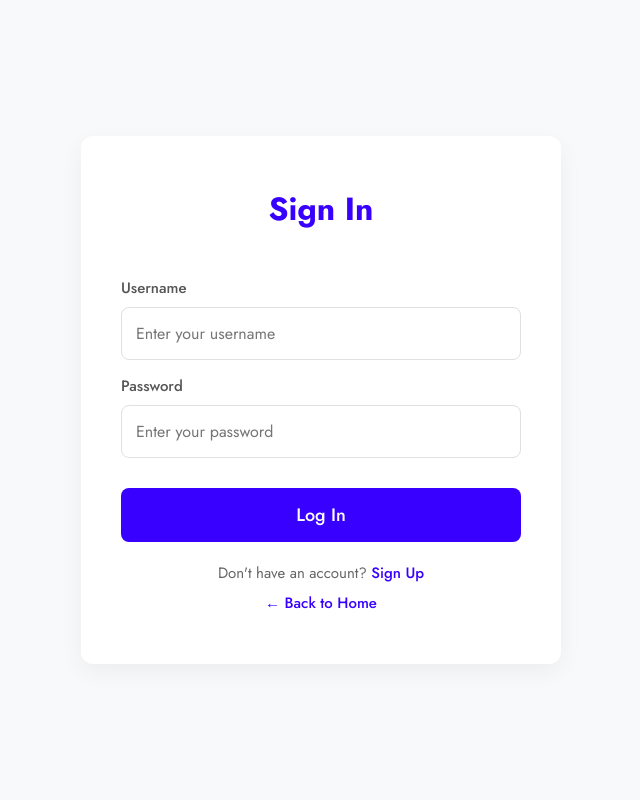
After one commit to kwitonda-theos/personal-finance-tracker, a Django app: page /login in a window 1280 px wide. The commit adds this page. Shown: the whole page, without its empty margins (319-959 px from the left). Run offline with Django 5.2, Linux system fonts and the light colour scheme.

Commit message:
feat: add user authentication templates and styling for login and registration pages

```diff
--- a/myproject/pft/static/pft.css
+++ b/myproject/pft/static/pft.css
@@ -1,52 +1,61 @@
-*{
+* {
     margin: 0;
     padding: 0;
-    font-family: "jost",sans-serif;
+    font-family: "jost", sans-serif;
 }
-.container{
+
+.container {
     display: flex;
 }
+
 /* first part*/
-.first-part{
-    margin-left:100px;
+.first-part {
+    margin-left: 100px;
     margin-top: 40px;
     margin-right: 75px;
 }
-.first-nav{
+
+.first-nav {
     display: flex;
     gap: 10px;
 
 }
-.first-nav h1{
+
+.first-nav h1 {
     padding-top: 5px;
     font-size: 37px;
 
 }
-.first-nav img{
-    width:35px;
+
+.first-nav img {
+    width: 35px;
     padding-top: 15px;
     height: 35px;
 }
+
 .first-content {
     margin-top: 80px;
 
 }
-.first-content h1{
+
+.first-content h1 {
     line-height: 1.2em;
     margin-bottom: 30px;
 }
-.first-content p{
+
+.first-content p {
     margin-top: 30px;
     font-size: 17px;
 }
-.first-content hr{
+
+.first-content hr {
     border: 2px solid black;
     margin-right: 200px;
 }
 
 
 /*second part*/
-.second-part{
+.second-part {
     display: grid;
 
     grid-template-columns: 1fr;
@@ -55,27 +64,32 @@
     padding: 0px 92px 57px 0px;
 
 }
-.second-part ul{
+
+.second-part ul {
     list-style: none;
     display: flex;
     gap: 70px;
 
 
 }
-.second-part a{
+
+.second-part a {
     text-decoration: none;
     color: white;
     transition: color 0.2s;
 }
-.second-part a:hover{
+
+.second-part a:hover {
     color: rgb(201, 221, 238);
 }
-.home-image{
-    width:731px;
+
+.home-image {
+    width: 731px;
     height: 457px;
     margin-left: 50px;
 }
-.second-nav{
+
+.second-nav {
     font-size: 32px;
     margin-top: 45px;
     margin-left: 200px;
@@ -84,9 +98,9 @@
 }
 
 /* support page */
-.support-form{
-    display:grid;
-    grid-template-columns: 1fr ;
+.support-form {
+    display: grid;
+    grid-template-columns: 1fr;
     margin-top: 20px;
     background: white;
     padding: 20px 40px 30px 40px;
@@ -102,6 +116,7 @@
 
 
 }
+
 .support-form input[type="text"],
 .support-form input[type="email"],
 .support-form textarea {
@@ -112,6 +127,7 @@
     border-radius: 5px;
     font-size: 16px;
 }
+
 .support-form button {
     background-color: #3700ff;
     color: white;
@@ -124,3 +140,130 @@
     margin-top: 10px;
     transition: color 0.2s, background-color 0.2s;
 }
+
+/* Auth Buttons */
+.auth-buttons {
+    margin-top: 40px;
+    display: flex;
+    gap: 20px;
+}
+
+.btn-primary {
+    background-color: #3700ff;
+    color: white;
+    padding: 12px 30px;
+    border-radius: 8px;
+    text-decoration: none;
+    font-size: 18px;
+    border: 2px solid #3700ff;
+    transition: background-color 0.2s, color 0.2s;
+    font-weight: 500;
+}
+
+.btn-primary:hover {
+    background-color: transparent;
+    color: #3700ff;
+}
+
+.btn-secondary {
+    background-color: transparent;
+    color: #3700ff;
+    padding: 12px 30px;
+    border-radius: 8px;
+    text-decoration: none;
+    font-size: 18px;
+    border: 2px solid #3700ff;
+    transition: background-color 0.2s, color 0.2s;
+    font-weight: 500;
+}
+
+.btn-secondary:hover {
+    background-color: #3700ff;
+    color: white;
+}
+
+/* Auth Pages */
+.auth-container {
+    display: flex;
+    justify-content: center;
+    align-items: center;
+    min-height: 100vh;
+    background-color: #f8f9fa;
+}
+
+.auth-form {
+    background: white;
+    padding: 50px 40px;
+    border-radius: 12px;
+    box-shadow: 0 8px 24px rgba(0, 0, 0, 0.05);
+    width: 400px;
+    display: flex;
+    flex-direction: column;
+}
+
+.auth-form h2 {
+    text-align: center;
+    margin-bottom: 30px;
+    color: #3700ff;
+    font-size: 32px;
+}
+
+.auth-form label {
+    margin-top: 15px;
+    font-size: 15px;
+    color: #555;
+    font-weight: 500;
+}
+
+.auth-form input[type="text"],
+.auth-form input[type="password"],
+.auth-form input[type="email"] {
+    padding: 14px;
+    margin-top: 8px;
+    border: 1px solid #e0e0e0;
+    border-radius: 8px;
+    font-size: 16px;
+    transition: border-color 0.2s;
+    outline: none;
+}
+
+.auth-form input[type="text"]:focus,
+.auth-form input[type="password"]:focus,
+.auth-form input[type="email"]:focus {
+    border-color: #3700ff;
+}
+
+.auth-form button {
+    background-color: #3700ff;
+    color: white;
+    padding: 14px;
+    border: none;
+    border-radius: 8px;
+    cursor: pointer;
+    font-size: 18px;
+    font-weight: 500;
+    margin-top: 30px;
+    transition: background-color 0.2s;
+}
+
+.auth-form button:hover {
+    background-color: #2600b3;
+}
+
+.auth-form p {
+    text-align: center;
+    margin-top: 20px;
+    font-size: 15px;
+    color: #666;
+}
+
+.auth-form p a {
+    color: #3700ff;
+    text-decoration: none;
+    font-weight: 500;
+    transition: color 0.2s;
+}
+
+.auth-form p a:hover {
+    color: #2600b3;
+}
--- /dev/null
+++ b/myproject/pft/templates/login.html
@@ -0,0 +1,32 @@
+<!DOCTYPE html>
+<html lang="en">
+<head>
+    <meta charset="UTF-8">
+    <meta name="viewport" content="width=device-width, initial-scale=1.0">
+    <title>Sign In - Personal Finance Tracker</title>
+    <link rel="preconnect" href="https://fonts.googleapis.com">
+    <link rel="preconnect" href="https://fonts.gstatic.com" crossorigin>
+    <link href="https://fonts.googleapis.com/css2?family=Jost:ital,wght@0,100..900;1,100..900&display=swap" rel="stylesheet">
+    {% load static %}
+    <link rel="stylesheet" href="{% static 'pft.css' %}">
+</head>
+<body>
+    <div class="auth-container">
+        <form class="auth-form" method="POST" action="">
+            {% csrf_token %}
+            <h2>Sign In</h2>
+
+            <label for="username">Username</label>
+            <input type="text" id="username" name="username" required placeholder="Enter your username">
+
+            <label for="password">Password</label>
+            <input type="password" id="password" name="password" required placeholder="Enter your password">
+
+            <button type="submit">Log In</button>
+
+            <p>Don't have an account? <a href="{% url 'register' %}">Sign Up</a></p>
+            <p style="margin-top: 8px;"><a href="{% url 'pft' %}">&larr; Back to Home</a></p>
+        </form>
+    </div>
+</body>
+</html>
--- a/myproject/pft/templates/pft.html
+++ b/myproject/pft/templates/pft.html
@@ -34,6 +34,10 @@
                     Manage your budget, set financial goals,<br>
                     and make smarter decisions for more a<br>
                     secure future.</p>
+                <div class="auth-buttons">
+                    <a href="{% url 'login' %}" class="btn-primary">Sign In</a>
+                    <a href="{% url 'register' %}" class="btn-secondary">Sign Up</a>
+                </div>
             </div>
         </div>
 
--- a/myproject/pft/urls.py
+++ b/myproject/pft/urls.py
@@ -5,4 +5,6 @@ urlpatterns = [
     path('', views.pft, name='pft'),
     path('dashboard', views.dashboard, name='dashboard'),
     path('support', views.support, name='support'),
+    path('login', views.login, name='login'),
+    path('register', views.register, name='register'),
 ]
--- a/myproject/pft/views.py
+++ b/myproject/pft/views.py
@@ -7,3 +7,9 @@ def dashboard(request):
     return render(request, 'dashboard.html')
 def support(request):
     return render(request, 'support.html')
+
+def login(request):
+    return render(request, 'login.html')
+
+def register(request):
+    return render(request, 'register.html')
```
Also changed, not shown: myproject/pft/templates/register.html (added, +38 -0 lines).
